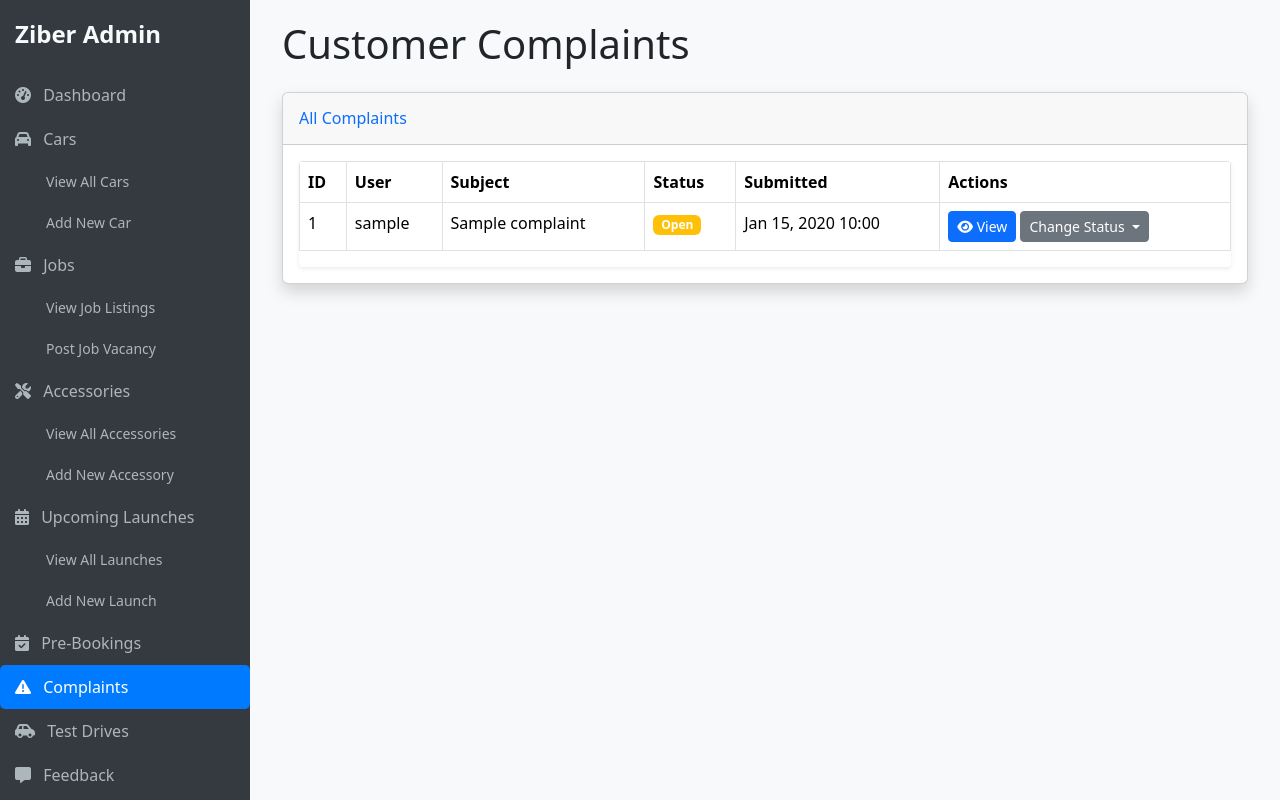
After one commit to srishticampus/Ziber_Autohub, a Django app: page /admin_panel/complaints/ in a window 1280 px wide. The commit adds this page. Run offline with Django 5.2, Linux system fonts and the light colour scheme; a user stored in the database is signed in; tables that the repository leaves empty hold one stand-in row (values such as "Sample post"); some libraries are stand-ins or nearby versions.

Commit message:
manage all additional featured added fot admin page

```diff
--- a/admin_panel/templates/admin_panel/admin_base.html
+++ b/admin_panel/templates/admin_panel/admin_base.html
@@ -29,6 +29,7 @@
             color: #fff;
             display: flex; /* Use flexbox to push logout to bottom */
             flex-direction: column;
+            overflow-x: auto;
         }
         .sidebar .nav-link {
             color: #adb5bd; /* Lighter text color */
@@ -134,6 +135,21 @@
                         <i class="fas fa-calendar-check me-2"></i> Pre-Bookings
                     </a>
                 </li>
+                <li class="nav-item">
+                    <a class="nav-link {% if 'complaint' in request.resolver_match.view_name %}active{% endif %}" href="{% url 'admin_panel:complaint_list' %}">
+                        <i class="fas fa-exclamation-triangle me-2"></i> Complaints
+                    </a>
+                </li>
+                <li class="nav-item">
+                    <a class="nav-link {% if 'test_drive' in request.resolver_match.view_name %}active{% endif %}" href="{% url 'admin_panel:test_drive_list' %}">
+                        <i class="fas fa-car-side me-2"></i> Test Drives
+                    </a>
+                </li>
+                <li class="nav-item">
+                    <a class="nav-link {% if 'feedback' in request.resolver_match.view_name %}active{% endif %}" href="{% url 'admin_panel:feedback_list' %}">
+                        <i class="fas fa-comment-alt me-2"></i> Feedback
+                    </a>
+                </li>
                 <li class="nav-item mt-auto"> {# Push logout to the bottom #}
                     <a class="nav-link" href="{% url 'hub:logout' %}">
                         <i class="fas fa-sign-out-alt me-2"></i> Logout
--- /dev/null
+++ b/admin_panel/templates/admin_panel/complaint_list.html
@@ -0,0 +1,121 @@
+{% extends "admin_panel/admin_base.html" %}
+
+{% block title %}Complaints Management - Ziber Autohub{% endblock %}
+
+{% block content %}
+<div class="container-fluid">
+    <h1 class="mb-4">Customer Complaints</h1>
+
+    <div class="card shadow mb-4">
+        <div class="card-header py-3 d-flex justify-content-between align-items-center">
+            <h6 class="m-0 font-weight-bold text-primary">All Complaints</h6>
+        </div>
+        <div class="card-body">
+            <div class="table-responsive">
+                <table class="table table-bordered" width="100%" cellspacing="0">
+                    <thead>
+                        <tr>
+                            <th>ID</th>
+                            <th>User</th>
+                            <th>Subject</th>
+                            <th>Status</th>
+                            <th>Submitted</th>
+                            <th>Actions</th>
+                        </tr>
+                    </thead>
+                    <tbody>
+                        {% for complaint in complaints %}
+                        <tr>
+                            <td>{{ complaint.id }}</td>
+                            <td>{{ complaint.user.username }}</td>
+                            <td>{{ complaint.subject }}</td>
+                            <td>
+                                <span class="badge
+                                    {% if complaint.status == 'Open' %}bg-warning
+                                    {% elif complaint.status == 'In Progress' %}bg-info
+                                    {% else %}bg-success{% endif %}">
+                                    {{ complaint.get_status_display }}
+                                </span>
+                            </td>
+                            <td>{{ complaint.created_at|date:"M d, Y H:i" }}</td>
+                            <td>
+                                <a href="#" class="btn btn-sm btn-primary" data-bs-toggle="modal" data-bs-target="#complaintModal{{ complaint.id }}">
+                                    <i class="fas fa-eye"></i> View
+                                </a>
+                                <button class="btn btn-sm btn-secondary dropdown-toggle" type="button" id="statusDropdown{{ complaint.id }}" data-bs-toggle="dropdown" aria-expanded="false">
+                                    Change Status
+                                </button>
+                                <ul class="dropdown-menu" aria-labelledby="statusDropdown{{ complaint.id }}">
+                                    {% for value, name in status_choices %}
+                                    <li>
+                                        <form method="post" action="{% url 'admin_panel:update_complaint_status' complaint.id %}">
+                                            {% csrf_token %}
+                                            <button type="submit" class="dropdown-item" name="status" value="{{ value }}">
+                                                {{ name }}
+                                            </button>
+                                        </form>
+                                    </li>
+                                    {% endfor %}
+                                </ul>
+                            </td>
+                        </tr>
+
+                        <!-- Complaint Detail Modal -->
+                        <div class="modal fade" id="complaintModal{{ complaint.id }}" tabindex="-1" aria-labelledby="complaintModalLabel{{ complaint.id }}" aria-hidden="true">
+                            <div class="modal-dialog modal-lg">
+                                <div class="modal-content">
+                                    <div class="modal-header">
+                                        <h5 class="modal-title" id="complaintModalLabel{{ complaint.id }}">Complaint #{{ complaint.id }}</h5>
+                                        <button type="button" class="btn-close" data-bs-dismiss="modal" aria-label="Close"></button>
+                                    </div>
+                                    <div class="modal-body">
+                                        <div class="mb-3">
+                                            <h6>User:</h6>
+                                            <p>{{ complaint.user.username }} ({{ complaint.user.email }})</p>
+                                        </div>
+                                        <div class="mb-3">
+                                            <h6>Subject:</h6>
+                                            <p>{{ complaint.subject }}</p>
+                                        </div>
+                                        <div class="mb-3">
+                                            <h6>Description:</h6>
+                                            <p>{{ complaint.description }}</p>
+                                        </div>
+                                        <div class="mb-3">
+                                            <h6>Status:</h6>
+                                            <span class="badge
+                                                {% if complaint.status == 'Open' %}bg-warning
+                                                {% elif complaint.status == 'In Progress' %}bg-info
+                                                {% else %}bg-success{% endif %}">
+                                                {{ complaint.get_status_display }}
+                                            </span>
+                                        </div>
+                                        <div class="mb-3">
+                                            <h6>Submitted:</h6>
+                                            <p>{{ complaint.created_at|date:"M d, Y H:i" }}</p>
+                                        </div>
+                                        {% if complaint.status == 'Resolved' %}
+                                        <div class="mb-3">
+                                            <h6>Resolved:</h6>
+                                            <p>{{ complaint.resolved_at|date:"M d, Y H:i" }}</p>
+                                        </div>
+                                        {% endif %}
+                                    </div>
+                                    <div class="modal-footer">
+                                        <button type="button" class="btn btn-secondary" data-bs-dismiss="modal">Close</button>
+                                    </div>
+                                </div>
+                            </div>
+                        </div>
+                        {% empty %}
+                        <tr>
+                            <td colspan="6" class="text-center">No complaints found.</td>
+                        </tr>
+                        {% endfor %}
+                    </tbody>
+                </table>
+            </div>
+        </div>
+    </div>
+</div>
+{% endblock %}
--- a/admin_panel/urls.py
+++ b/admin_panel/urls.py
@@ -38,4 +38,11 @@ urlpatterns = [
 
     # Launch Registrations Management
     path('launch-registrations/', views.view_launch_registrations, name='view_launch_registrations'),
+
+    path('complaints/', views.complaint_list, name='complaint_list'),
+    path('complaints/<int:pk>/update-status/', views.update_complaint_status, name='update_complaint_status'),
+
+    path('test-drives/', views.test_drive_list, name='test_drive_list'),
+    path('test-drives/<int:pk>/update-status/', views.update_test_drive_status, name='update_test_drive_status'),
+    path('feedback/', views.feedback_list, name='feedback_list'),
 ]
--- a/admin_panel/views.py
+++ b/admin_panel/views.py
@@ -353,3 +353,85 @@ def view_launch_registrations(request):
         'registrations': registrations
     }
     return render(request, 'admin_panel/view_launch_registrations.html', context)
+
+# Add these to admin_panel/views.py
+from hub.models import TestDriveBooking, Feedback, Complaint
+
+@login_required
+@never_cache
+@staff_member_required
+def complaint_list(request):
+    """
+    Displays a list of all complaints.
+    """
+    complaints = Complaint.objects.all().order_by('-created_at')
+    context = {
+        'complaints': complaints,
+        'status_choices': Complaint._meta.get_field('status').choices
+    }
+    return render(request, 'admin_panel/complaint_list.html', context)
+
+@login_required
+@never_cache
+@staff_member_required
+def update_complaint_status(request, pk):
+    """
+    Updates the status of a complaint.
+    """
+    complaint = get_object_or_404(Complaint, pk=pk)
+    if request.method == 'POST':
+        new_status = request.POST.get('status')
+        if new_status in dict(Complaint.STATUS_CHOICES).keys():
+            complaint.status = new_status
+            if new_status == 'Resolved':
+                complaint.resolved_at = timezone.now()
+            complaint.save()
+            messages.success(request, f"Complaint #{pk} status updated to {new_status}.")
+        else:
+            messages.error(request, "Invalid status selected.")
+    return redirect('admin_panel:complaint_list')
+
+@login_required
+@never_cache
+@staff_member_required
+def test_drive_list(request):
+    """
+    Displays a list of all test drive bookings.
+    """
+    test_drives = TestDriveBooking.objects.all().order_by('-created_at')
+    context = {
+        'test_drives': test_drives,
+        'status_choices': TestDriveBooking._meta.get_field('status').choices
+    }
+    return render(request, 'admin_panel/test_drive_list.html', context)
+
+@login_required
+@never_cache
+@staff_member_required
+def update_test_drive_status(request, pk):
+    """
+    Updates the status of a test drive booking.
+    """
+    test_drive = get_object_or_404(TestDriveBooking, pk=pk)
+    if request.method == 'POST':
+        new_status = request.POST.get('status')
+        if new_status in dict(TestDriveBooking.STATUS_CHOICES).keys():
+            test_drive.status = new_status
+            test_drive.save()
+            messages.success(request, f"Test drive #{pk} status updated to {new_status}.")
+        else:
+            messages.error(request, "Invalid status selected.")
+    return redirect('admin_panel:test_drive_list')
+
+@login_required
+@never_cache
+@staff_member_required
+def feedback_list(request):
+    """
+    Displays a list of all feedback submissions.
+    """
+    feedbacks = Feedback.objects.all().order_by('-created_at')
+    context = {
+        'feedbacks': feedbacks
+    }
+    return render(request, 'admin_panel/feedback_list.html', context)
```
Also changed, not shown: admin_panel/templates/admin_panel/feedback_list.html (added, +55 -0 lines), admin_panel/templates/admin_panel/test_drive_list.html (added, +75 -0 lines), hub/models.py (+12 -10 lines).
